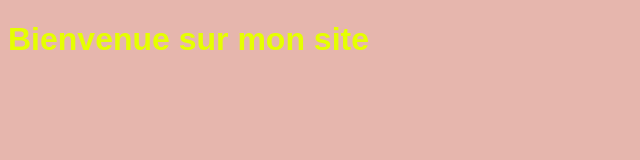
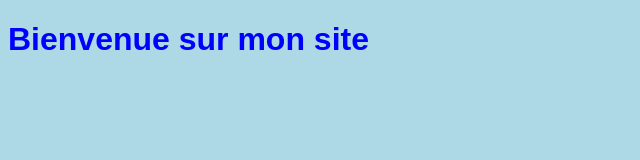
Before and after one commit to aithiba-ops/mon-site, a plain HTML site: page index.html in a window 1280 px wide. Shown: the whole page, without its empty margins (0-640 px from the left). Drawn offline with Linux system fonts and the light colour scheme.

Commit message:
Revert " Change la couleur du fond en rouge"
This reverts commit 101a7d2fe84ede789555d9b87264a033446d65bf.

```diff
--- a/style.css
+++ b/style.css
@@ -1,9 +1,9 @@
 
 body {
-    background-color: rgb(230, 182, 173);
+    background-color: lightblue;
     font-family: Arial;
 }
 
 h1 {
-    color: rgb(229, 255, 0);
+    color: blue;
 }
```
